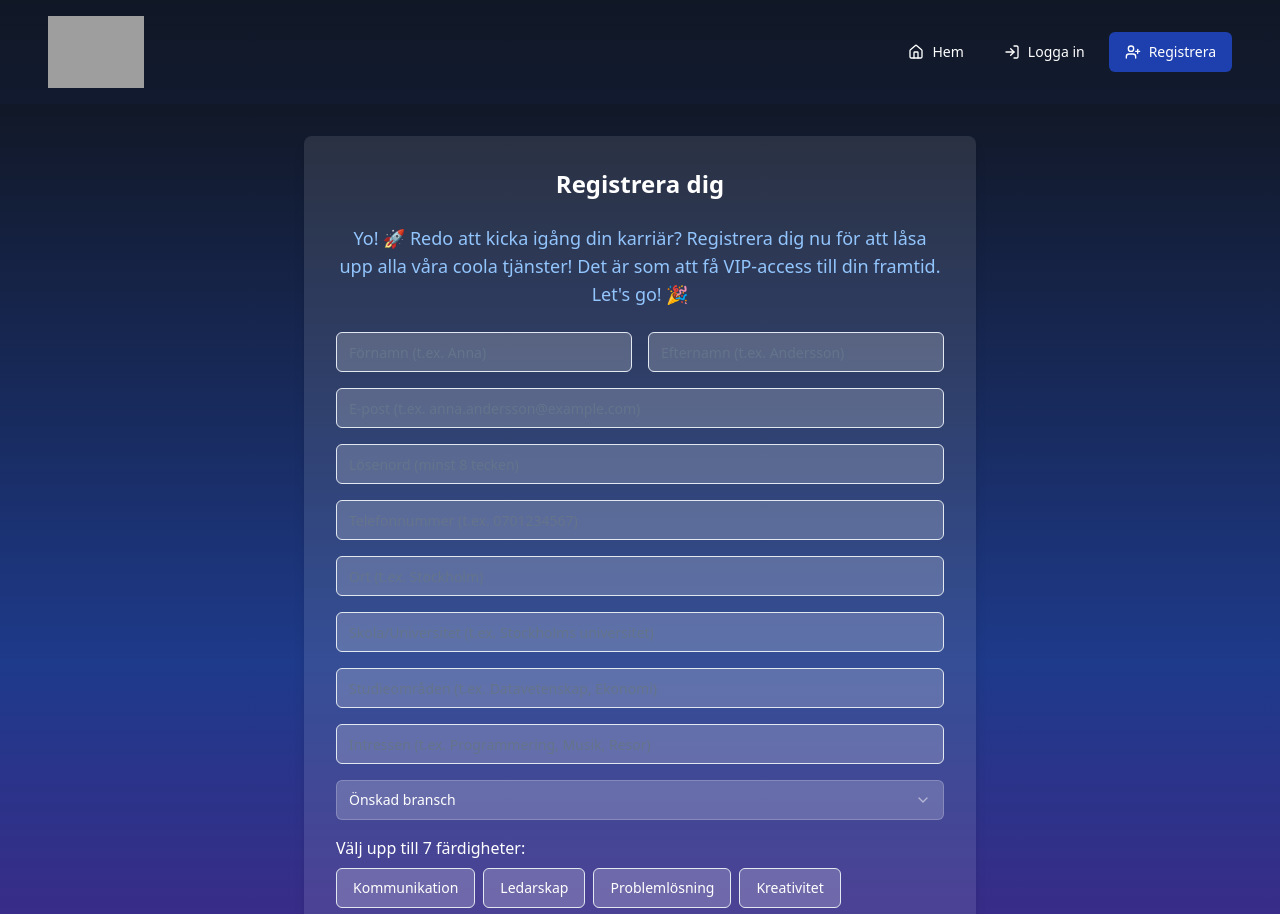
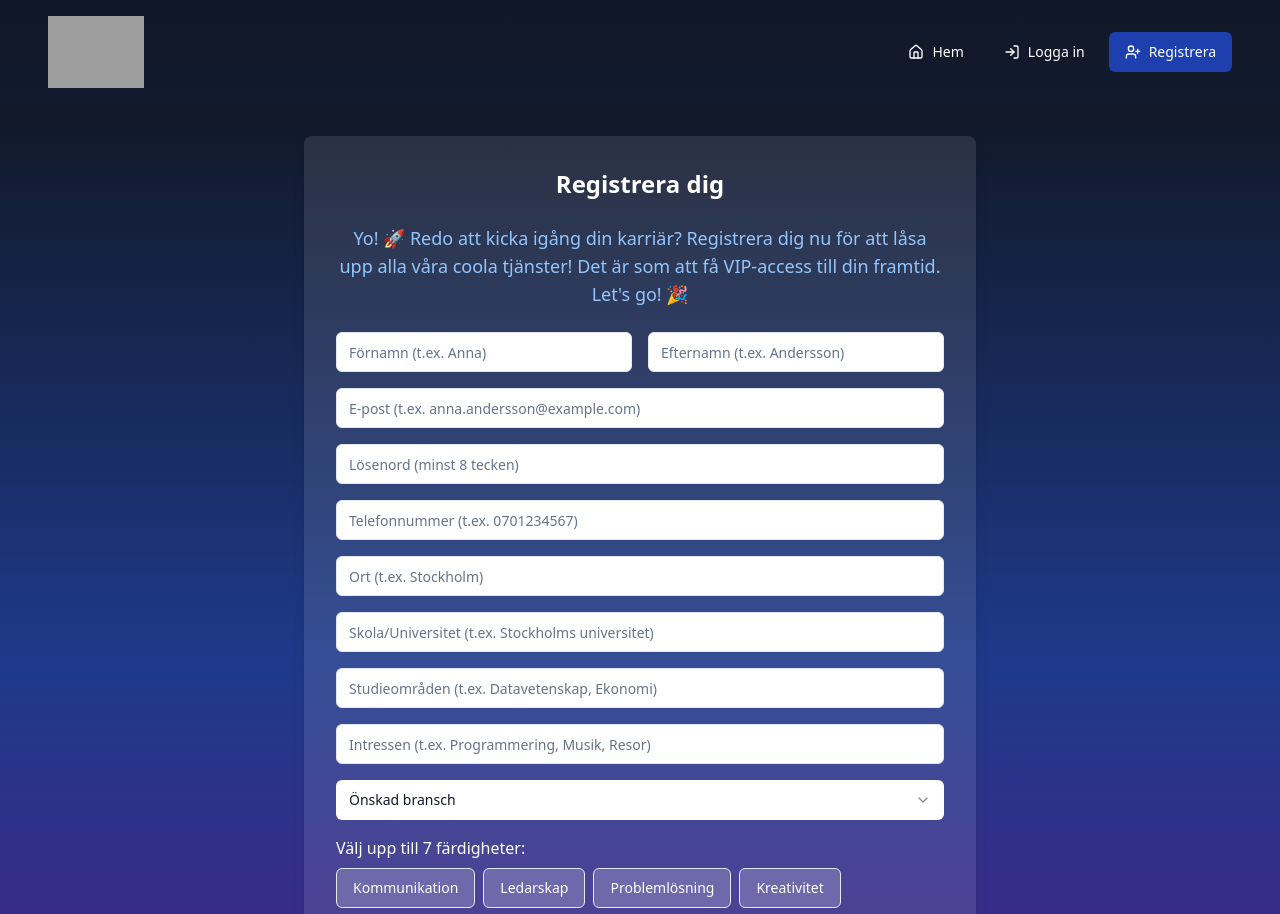
Before and after one commit to metobie/youth-bridge-platform, a React (Vite) app: page /register in a window 1280 px wide. Shown: the top 914 px of the page. Built offline with nearby package versions, Linux system fonts and the light colour scheme; grey boxes are pictures that could not be loaded.

Commit message:
Improve placeholder text visibility
Enhanced the readability of placeholder text in input fields on the /register page to improve user experience.
[skip gpt_engineer]

```diff
--- a/src/pages/Register.jsx
+++ b/src/pages/Register.jsx
@@ -26,7 +26,7 @@ const Register = () => {
     navigate('/profile');
   };
 
-  const inputClass = "bg-white bg-opacity-20 text-white placeholder-white";
+  const inputClass = "bg-white text-gray-900 placeholder-gray-500";
 
   return (
     <motion.div
@@ -83,7 +83,7 @@ const InputGroup = ({ children }) => (
 const IndustrySelect = ({ value, onChange }) => (
   <motion.div variants={itemVariants}>
     <Select name="desiredIndustry" onValueChange={(value) => onChange({ target: { name: 'desiredIndustry', value } })}>
-      <SelectTrigger className="bg-white bg-opacity-20 text-white border-white border-opacity-20">
+      <SelectTrigger className="bg-white text-gray-900 border-white border-opacity-20">
         <SelectValue placeholder="Önskad bransch" />
       </SelectTrigger>
       <SelectContent>
```
